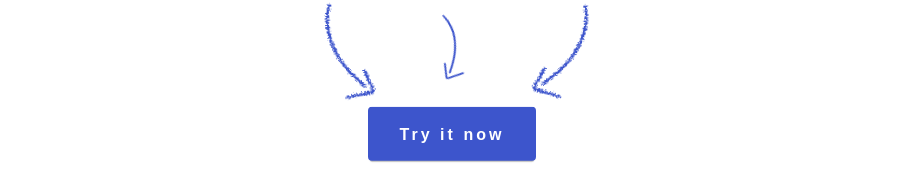
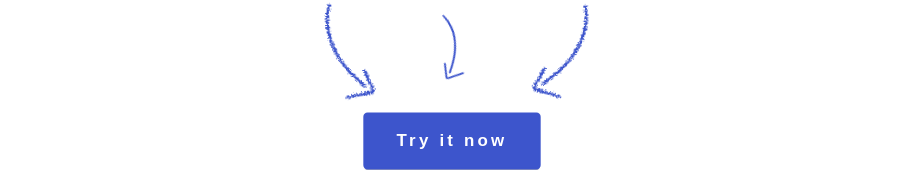
Before and after one commit to lodsa-ntos/vibralisten, a React (Create React App) app in the folder frontend/: page /about in a window 1280 px wide. Shown: the part 1262-1432 px from the top of the page, without its empty margins (188-1091 px from the left). Built offline with nearby package versions, Linux system fonts and the light colour scheme.

Commit message:
Add pulse animation to CTA button: enhance user interaction with animated feedback

```diff
--- a/frontend/src/components/Button/buttonCTA.css
+++ b/frontend/src/components/Button/buttonCTA.css
@@ -36,6 +36,7 @@
   transform: scale(0.98);
 }
 
+/*
 @keyframes bounce {
   0%, 100% { transform: translateY(0); }
   50% { transform: translateY(-8px); }
@@ -43,3 +44,14 @@
 .cta-btn {
   animation: bounce 1s infinite ease-in-out;
 }
+*/
+
+@keyframes pulse {
+  0% { transform: scale(1); }
+  50% { transform: scale(1.1); }
+  100% { transform: scale(1); }
+}
+
+.cta-btn {
+  animation: pulse 1.5s infinite ease-in-out;
+}
```
